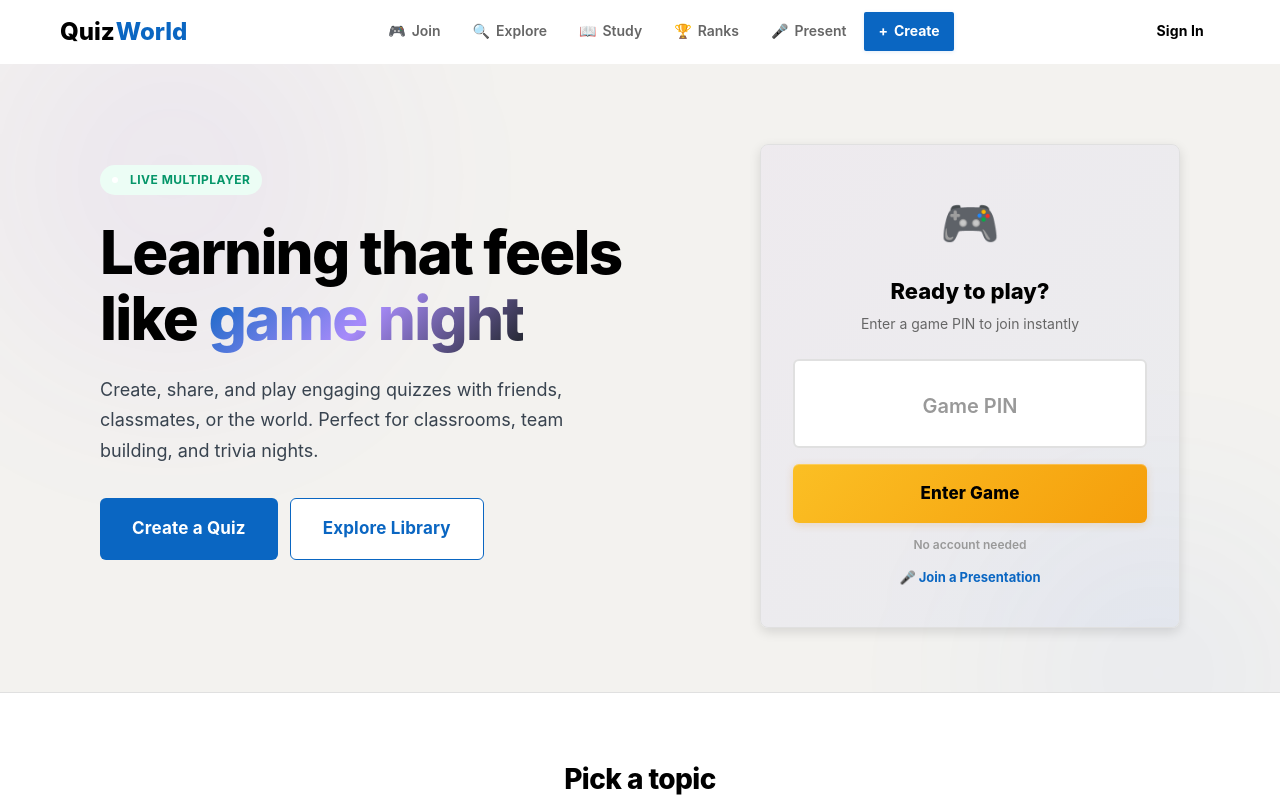
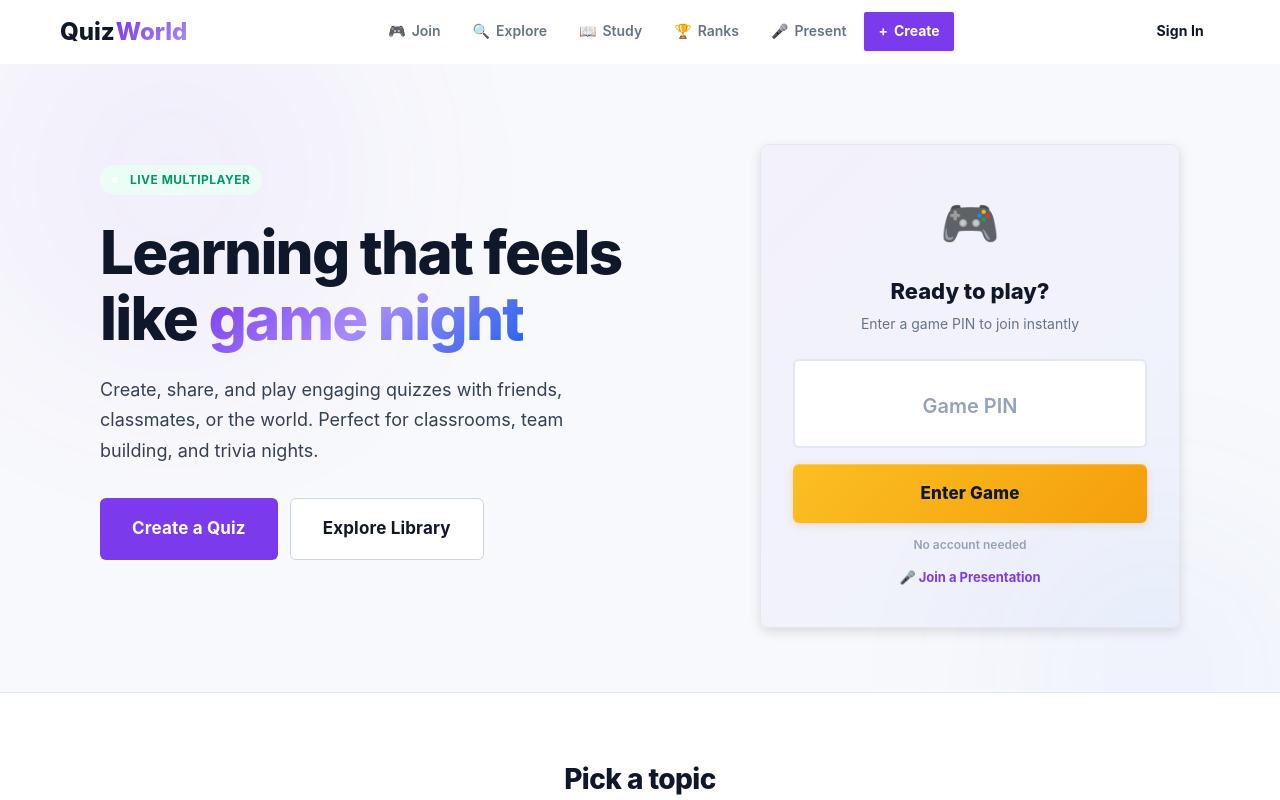
Before and after one commit to kevinmalana/quizworld, a Next.js app: page / in a window 1280 px wide. Shown: the top 800 px of the page. Built offline with nearby package versions, Linux system fonts and the light colour scheme; no server answers.

Commit message:
layout-linkedin: restore QuizWorld brand colors, keep square layout

```diff
--- a/app/globals.css
+++ b/app/globals.css
@@ -2,36 +2,36 @@
 @import "../styles/components/present-pdf.css";
 
 :root {
-  /* ── LinkedIn-Style Color System ── */
-  --bg: #f3f2ef;
-  --bg-subtle: #e9e5df;
+  /* ── QuizWorld Colors, LinkedIn Layout ── */
+  --bg: #f8f9fc;
+  --bg-subtle: #f1f3f9;
   --surface: #ffffff;
   --surface-raised: #ffffff;
 
-  --ink: #000000;
-  --ink-secondary: #38434f;
-  --muted: #666666;
-  --faint: #999999;
-
-  --line: #e0e0e0;
-  --line-strong: #c0c0c0;
-  --border-dark: #1d2226;
-
-  /* Accent — LinkedIn Blue */
-  --accent: #0a66c2;
-  --accent-hover: #004182;
-  --accent-light: #dce6f1;
-  --accent-glow: rgba(10, 102, 194, 0.12);
-
-  /* Primary — LinkedIn Blue (unified) */
-  --primary: #0a66c2;
-  --primary-light: #dce6f1;
-  --primary-glow: rgba(10, 102, 194, 0.10);
-
-  /* Secondary — Dark Navy */
-  --secondary: #1d2226;
-  --secondary-light: #f3f2ef;
-  --secondary-glow: rgba(29, 34, 38, 0.08);
+  --ink: #0f172a;
+  --ink-secondary: #334155;
+  --muted: #64748b;
+  --faint: #94a3b8;
+
+  --line: #e2e8f0;
+  --line-strong: #cbd5e1;
+  --border-dark: #1e293b;
+
+  /* Accent — Electric Violet (original) */
+  --accent: #7c3aed;
+  --accent-hover: #6d28d9;
+  --accent-light: #ede9fe;
+  --accent-glow: rgba(124, 58, 237, 0.15);
+
+  /* Primary — Vivid Rose (original) */
+  --primary: #e11d48;
+  --primary-light: #fff1f2;
+  --primary-glow: rgba(225, 29, 72, 0.12);
+
+  /* Secondary — Ocean Blue (original) */
+  --secondary: #2563eb;
+  --secondary-light: #eff6ff;
+  --secondary-glow: rgba(37, 99, 235, 0.12);
 
   /* Success — Emerald */
   --success: #059669;
@@ -210,12 +210,12 @@
 
 .btn-secondary {
   background: var(--surface);
-  color: var(--accent);
-  border: 1.5px solid var(--accent);
+  color: var(--ink);
+  border: 1.5px solid var(--line-strong);
   box-shadow: none;
 }
 .btn-secondary:hover {
-  background: var(--accent-light);
+  background: var(--bg-subtle);
   border-color: var(--accent);
   color: var(--accent);
   box-shadow: none;
@@ -452,7 +452,10 @@
 }
 .logo-quiz { color: var(--ink); }
 .logo-world {
-  color: var(--accent);
+  background: linear-gradient(135deg, var(--accent), #a78bfa);
+  -webkit-background-clip: text;
+  -webkit-text-fill-color: transparent;
+  background-clip: text;
 }
 
 .nav-primary {
```
